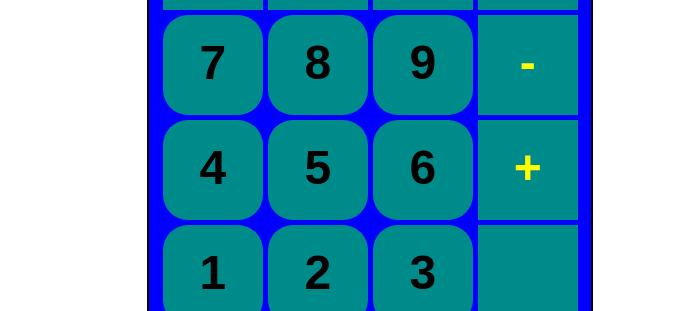
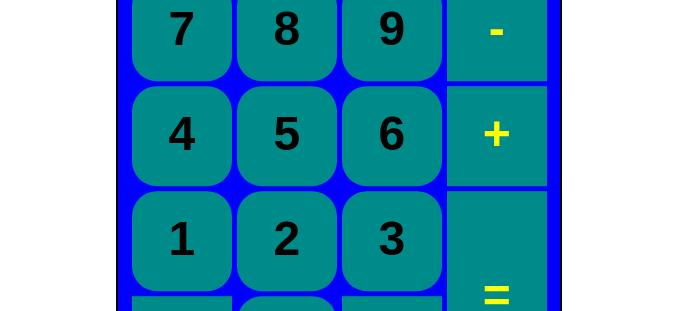
Before and after one commit to guyddv/Calculator, a plain HTML site: page index.html in a window 1280 px wide. Shown: the part 397-708 px from the top of the page, without its empty margins (301-977 px from the left). Drawn offline with Linux system fonts and the light colour scheme.

Commit message:
Got positioning corrected.

```diff
--- a/index.html
+++ b/index.html
@@ -11,9 +11,9 @@
         <meta name="viewport" content="width=device-width, initial-scale=1.0">
     </head>
     <body>
-        <header>
+        <!--<header>
             <h1>A Good-Looking Calculator, That's Broken...</h1>
-        </header>
+        </header>-->
         <main>
             <!-- Calculator structure and data. -->
             <section class="calc">
--- a/style.css
+++ b/style.css
@@ -1,5 +1,5 @@
 html {
-    height: 200vh;
+    /*height: 200vh;*/
 }
 h1 {
     text-align: center;
@@ -11,11 +11,14 @@ body {
 
 /* This is the background of the calculator. */
 main {
-    position: fixed;
+    position: absolute;
+    margin: 0;
+    /*position: fixed;*/
     width: 442px;
     height: 760px;
-    left: 35%;
-    top: 10%;
+    left: 50%;
+    top: 50%;
+    transform: translate(-50%, 5%);
     border: 2px solid black;
     border-radius: 25px;
     background-color: blue;
```
